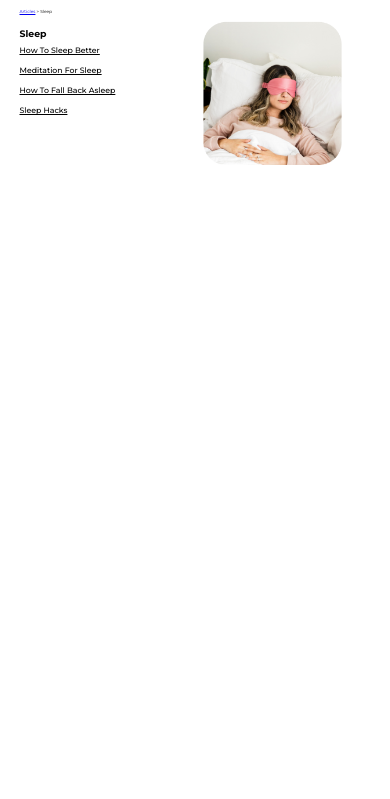
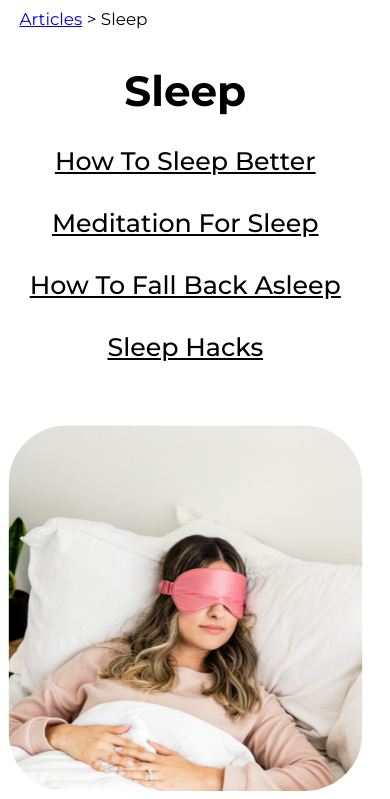
Before and after one commit to zireael69420/zireael69420.github.io, a plain HTML site: page sleep.html in a window 390 px wide. Shown: the part 88-887 px from the top of the page. Before the commit the page ends 844 px from the top, so only its background shows below. Drawn offline with Linux system fonts and the light colour scheme.

Commit message:
updated media control

```diff
--- a/index.html
+++ b/index.html
@@ -27,6 +27,8 @@
             <a href="about.html">About</a>
             <a href="help.html">Help</a>
         </div>
+
+
 
 
 
@@ -91,4 +93,5 @@
         </div>
 
     </body>
+    <script src="navbar.js" async defer ></script>
 </html>
--- a/styles/articles.css
+++ b/styles/articles.css
@@ -37,3 +37,29 @@
 .card img{
     width: 80%;
 }
+
+@media screen and (max-width: 700px) {
+    .content{
+      display: block;
+      font-size: 2vh;
+      padding-left: 0%;
+    }
+
+
+    .card-list{
+        display: block;
+    }
+
+    .card{
+        width: 100%;
+        padding-bottom: 5vh;
+    }
+
+    .card img{
+        width: 90%;
+    }
+
+    .card button{
+        margin-top: 10px;
+    }
+  }
--- a/styles/help.css
+++ b/styles/help.css
@@ -1,10 +1,25 @@
 .content{
     display: block;
     padding: 2%;
-    font-size: 2vh;
+    font-size: 2.5vh;
 }
 
 
 .last{
     width: 50%;
 }
+
+@media screen and (max-width: 700px) {
+    .content{
+      display: block;
+      font-size: 2vh;
+      padding: 1%;
+      text-align: justify;
+
+    }
+
+    .last{
+        width: 100%;
+        text-align: justify;
+    }
+  }
--- a/styles/home.css
+++ b/styles/home.css
@@ -1,13 +1,13 @@
 .content{
   display: flex;
   margin-bottom: 5%;
+  font-size: 1.2vw;
 }
 
 .content .left{
   width:50%;
   text-align: center;
   padding: 12% 12%;
-  font-size: 18px;
 }
 
 .content .right{
@@ -18,6 +18,7 @@
 
 .content button{
   padding: 10px 10px;
+  font-size: 14px;
   margin-top: 20px;
   background-color: black;
   color: white;
@@ -45,7 +46,6 @@
 .banner .card{
   width: 25%;
   align-items: center;
-  font-size: 16px;
   text-align: center;
   margin-left: 3%;
   margin-right: 3%;
@@ -85,3 +85,45 @@
     text-align: right;
     margin-top: 5%;
 }
+
+
+
+@media screen and (max-width: 700px) {
+  .content{
+    display: block;
+    font-size: 2vh;
+    padding-left: 0%;
+  }
+  .content .left{
+    width: 80%;
+  }
+
+  .content .right{
+    width: 100%;
+    padding: 0%;
+  }
+  .content .right img{
+    width: 100%;
+  }
+
+  .content button{
+  width: 100%;
+  }
+
+  .content button:hover{
+    background-color: #F0EAD6;
+    color: black;
+    width: 100%;
+  }
+
+  .banner{
+    display: block;
+  }
+
+  .banner .card{
+    width: 90%;
+  }
+  .banner h1{
+    font-size: 2vh;
+  }
+}
--- a/styles/meditation.css
+++ b/styles/meditation.css
@@ -42,3 +42,46 @@
 .content.visible{
     display: flex;
 }
+
+@media screen and (max-width: 700px) {
+    .content{
+      display: none;
+      font-size: 2.5vh;
+      padding-left: 0%;
+      text-align: center;
+
+    }
+
+    .content.visible{
+        display: block;
+    }
+
+
+    .content .left{
+        width: 100%;
+        padding:0%;
+        padding-bottom: 30px;
+    }
+
+    .content .right{
+        width: 100%;
+        padding:0%;
+    }
+
+    .list{
+        width: 100%;
+        font-size: 3vh;
+    }
+
+    .content .right img{
+        width: 100%;
+    }
+
+    .content .left img{
+        width: 100%;
+    }
+    .links{
+        font-size: 2vh;
+    }
+
+  }
--- a/styles/mentalhealth.css
+++ b/styles/mentalhealth.css
@@ -42,3 +42,47 @@
 .content.visible{
     display: flex;
 }
+
+
+@media screen and (max-width: 700px) {
+    .content{
+      display: none;
+      font-size: 2.5vh;
+      padding-left: 0%;
+      text-align: center;
+
+    }
+
+    .content.visible{
+        display: block;
+    }
+
+
+    .content .left{
+        width: 100%;
+        padding:0%;
+        padding-bottom: 30px;
+    }
+
+    .content .right{
+        width: 100%;
+        padding:0%;
+    }
+
+    .list{
+        width: 100%;
+        font-size: 3vh;
+    }
+
+    .content .right img{
+        width: 100%;
+    }
+
+    .content .left img{
+        width: 100%;
+    }
+    .links{
+        font-size: 2vh;
+    }
+
+  }
--- a/styles/sleep.css
+++ b/styles/sleep.css
@@ -42,3 +42,46 @@
 .content.visible{
     display: flex;
 }
+
+@media screen and (max-width: 700px) {
+    .content{
+      display: none;
+      font-size: 2.5vh;
+      padding-left: 0%;
+      text-align: center;
+
+    }
+
+    .content.visible{
+        display: block;
+    }
+
+
+    .content .left{
+        width: 100%;
+        padding:0%;
+        padding-bottom: 30px;
+    }
+
+    .content .right{
+        width: 100%;
+        padding:0%;
+    }
+
+    .list{
+        width: 100%;
+        font-size: 3vh;
+    }
+
+    .content .right img{
+        width: 100%;
+    }
+
+    .content .left img{
+        width: 100%;
+    }
+    .links{
+        font-size: 2vh;
+    }
+
+  }
```
Also changed, not shown: about.html (+41 -0 lines), styles/about.css (+92 -1 lines), navbar.js (added), styles/navbar.css (line endings or trailing spaces).
